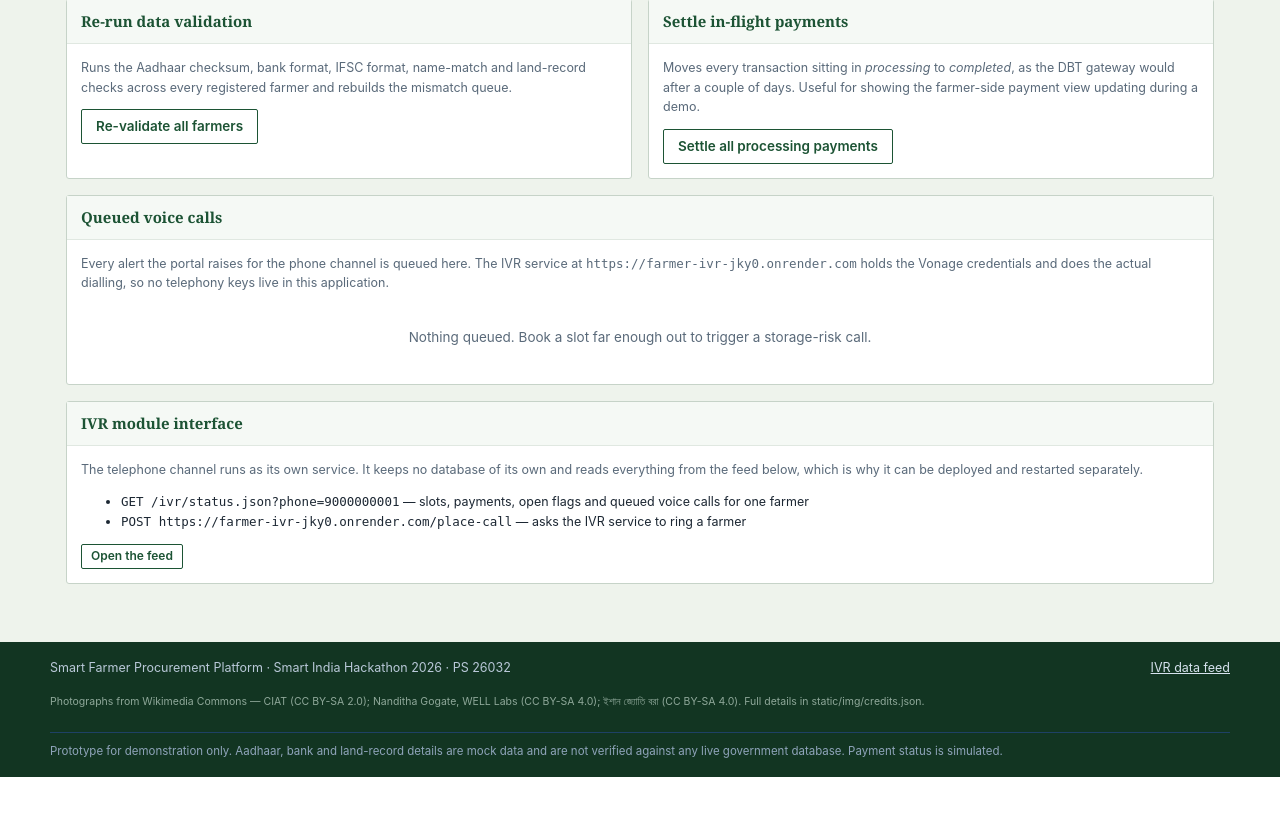
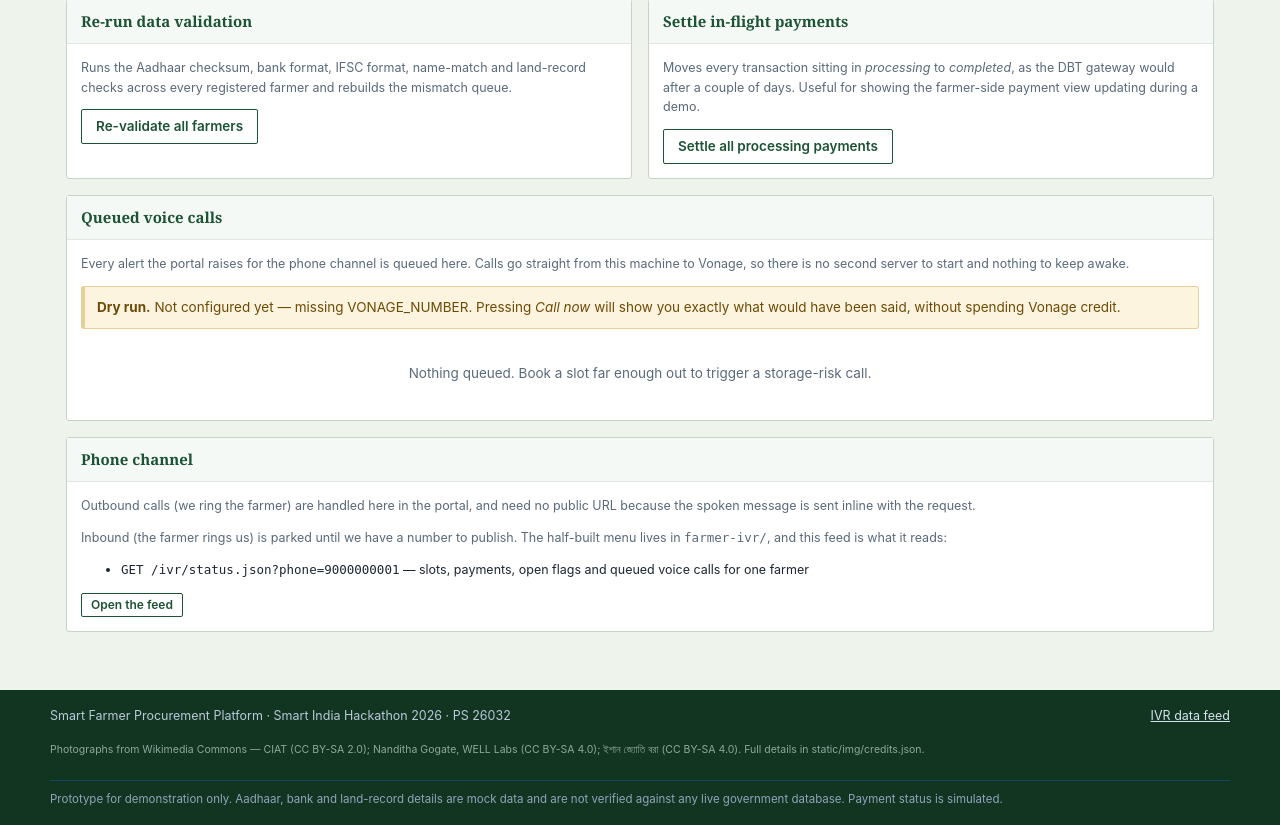
Before and after one commit to siddhulaheja-ctrl/farmer-procurement-platform, a Flask app: page /admin/demo in a window 1280 px wide. Shown: the part 639-1464 px from the top of the page. Before the commit the page ends 1416 px from the top, so only its background shows below. Run offline with Flask 3, Linux system fonts and the light colour scheme; the visitor is signed in with stand-in values (Sample User, id 1); data that the repository does not hold is empty.

Commit message:
outbound calls from the portal, no separate server needed

```diff
--- a/app.py
+++ b/app.py
@@ -20,6 +20,7 @@ from flask import (Flask, abort, flash, g, jsonify, redirect, render_template,
 import alerts as alerts_mod
 import core
 import db
+import voice
 import weather
 from core import BookingError
 from db import execute, query
@@ -29,8 +30,7 @@ from validation import unresolved_flags, validate_and_flag
 # hardcoded otp, shown on the login page
 DEMO_OTP = "123456"
 
-# The IVR service. It holds the vonage credentials, we just ask it to dial.
-IVR_URL = os.environ.get("IVR_URL", "https://farmer-ivr-jky0.onrender.com").rstrip("/")
+# Outbound calls go straight from here to vonage, no second server involved.
 
 
 # App factory
@@ -803,22 +803,10 @@ def register_routes(app):
                 if alert is None:
                     flash("That queued call no longer exists.", "error")
                 else:
-                    try:
-                        import requests
-                        r = requests.post(IVR_URL + "/place-call", timeout=25, json={
-                            "phone": alert["phone_number"],
-                            "message": alert["message"],
-                            "lang": "hi",
-                        })
-                        body = r.json() if r.headers.get("content-type", "").startswith("application/json") else {}
-                        if r.status_code == 200 and body.get("ok"):
-                            flash("Calling %s on %s now." % (alert["name"], alert["phone_number"]),
-                                  "success")
-                        else:
-                            flash("The IVR service refused the call: %s"
-                                  % (body.get("error") or r.text[:200]), "error")
-                    except Exception as e:
-                        flash("Could not reach the IVR service at %s (%s)." % (IVR_URL, e), "error")
+                    ok, detail = voice.place_call(alert["phone_number"], alert["message"], "hi")
+                    voice.log_call(alert["farmer_id"], alert["message"], ok, detail,
+                                   booking_id=alert["booking_id"])
+                    flash("%s - %s" % (alert["name"], detail), "success" if ok else "error")
             elif action == "check_weather":
                 district = request.form.get("district") or "Karnal"
                 fc, source = weather.get_forecast(district, 5)
@@ -826,11 +814,11 @@ def register_routes(app):
             return render_template("admin/demo.html", forced=weather.DEMO_FORCE_RISK["on"],
                                    districts=_districts(), result=result,
                                    owm=bool(weather.OWM_API_KEY),
-                                   queued_calls=_queued_calls(), ivr_url=IVR_URL)
+                                   queued_calls=_queued_calls(), voice=voice.status())
         return render_template("admin/demo.html", forced=weather.DEMO_FORCE_RISK["on"],
                                districts=_districts(), result=None,
                                owm=bool(weather.OWM_API_KEY),
-                               queued_calls=_queued_calls(), ivr_url=IVR_URL)
+                               queued_calls=_queued_calls(), voice=voice.status())
 
     @app.route("/admin/logout")
     def admin_logout():
@@ -899,7 +887,8 @@ def _queued_calls(limit=8):
     return query(
         "SELECT a.*, f.name, f.phone_number FROM alerts_log a"
         " JOIN farmers f ON f.id = a.farmer_id"
-        " WHERE a.channel = 'ivr' ORDER BY a.id DESC LIMIT ?", (limit,))
+        " WHERE a.channel = 'ivr' AND a.alert_type != 'voice_call'"
+        " ORDER BY a.id DESC LIMIT ?", (limit,))
 
 
 def _districts():
--- a/templates/admin/demo.html
+++ b/templates/admin/demo.html
@@ -120,10 +120,25 @@
   <h2>Queued voice calls</h2>
   <div class="card-body">
     <p class="small muted" style="margin-top:0">
-      Every alert the portal raises for the phone channel is queued here. The IVR service at
-      <code>{{ ivr_url }}</code> holds the Vonage credentials and does the actual dialling, so
-      no telephony keys live in this application.
+      Every alert the portal raises for the phone channel is queued here. Calls go straight from
+      this machine to Vonage, so there is no second server to start and nothing to keep awake.
     </p>
+    {% if voice.dry_run %}
+    <div class="notice warning" style="margin-bottom:12px">
+      <strong>Dry run.</strong>
+      {% if voice.forced_dry_run %}
+        VOICE_DRY_RUN is set, so calls are logged instead of dialled.
+      {% else %}
+        Not configured yet &mdash; missing {{ voice.missing|join(', ') }}. Pressing
+        <em>Call now</em> will show you exactly what would have been said, without
+        spending Vonage credit.
+      {% endif %}
+    </div>
+    {% else %}
+    <div class="notice success" style="margin-bottom:12px">
+      <strong>Live.</strong> Calls will really be placed, from {{ voice.from_number }}.
+    </div>
+    {% endif %}
     {% if queued_calls %}
     <div class="table-scroll">
       <table class="data">
@@ -154,16 +169,19 @@
 </div>
 
 <div class="card">
-  <h2>IVR module interface</h2>
+  <h2>Phone channel</h2>
   <div class="card-body">
     <p class="small muted" style="margin-top:0">
-      The telephone channel runs as its own service. It keeps no database of its own and reads
-      everything from the feed below, which is why it can be deployed and restarted separately.
+      Outbound calls (we ring the farmer) are handled here in the portal, and need no public
+      URL because the spoken message is sent inline with the request.
+    </p>
+    <p class="small muted">
+      Inbound (the farmer rings us) is parked until we have a number to publish. The half-built
+      menu lives in <code>farmer-ivr/</code>, and this feed is what it reads:
     </p>
     <ul class="small">
       <li><code>GET /ivr/status.json?phone=9000000001</code> &mdash; slots, payments, open flags and
         queued voice calls for one farmer</li>
-      <li><code>POST {{ ivr_url }}/place-call</code> &mdash; asks the IVR service to ring a farmer</li>
     </ul>
     <a class="btn small secondary" href="{{ url_for('ivr_status', phone='9000000001') }}">Open the feed</a>
   </div>
--- /dev/null
+++ b/voice.py
@@ -0,0 +1,108 @@
+"""Outbound calls through Vonage.
+
+We only do outbound for now - the portal rings the farmer. Farmers ringing us
+needs a number we can publish, so that is parked (see farmer-ivr/).
+
+The nice thing about outbound is that we send the whole message in the api
+request as an inline NCCO, so vonage never calls us back. No webhook, no public
+url, no server on render. Everything runs on localhost.
+
+Config, all optional:
+    VONAGE_APPLICATION_ID    from the vonage dashboard
+    VONAGE_NUMBER            our virtual number, used as the caller id
+    VONAGE_PRIVATE_KEY       the key itself (for hosting), or
+    VONAGE_PRIVATE_KEY_PATH  path to private.key (defaults to farmer-ivr/)
+    VOICE_DRY_RUN=1          pretend to dial, log instead. Turns itself on
+                             automatically when credentials are missing.
+"""
+
+import os
+from datetime import datetime
+
+HERE = os.path.dirname(os.path.abspath(__file__))
+
+# defaults to the application we already made in the vonage dashboard, so the
+# only thing that normally needs setting is the number
+APP_ID = os.environ.get("VONAGE_APPLICATION_ID",
+                        "fb926ccb-0da7-4d10-814f-9a3ae05428e3").strip()
+FROM_NUMBER = os.environ.get("VONAGE_NUMBER", "").strip()
+KEY_PATH = os.environ.get("VONAGE_PRIVATE_KEY_PATH",
+                          os.path.join(HERE, "farmer-ivr", "private.key"))
+
+VOICE = {"en": "en-IN", "hi": "hi-IN"}
+
+
+def _private_key():
+    key = os.environ.get("VONAGE_PRIVATE_KEY")
+    if key:
+        return key
+    if os.path.exists(KEY_PATH):
+        with open(KEY_PATH) as f:
+            return f.read()
+    return None
+
+
+def status():
+    """What's configured, so the demo page can show it honestly."""
+    key = _private_key()
+    missing = []
+    if not APP_ID:
+        missing.append("VONAGE_APPLICATION_ID")
+    if not FROM_NUMBER:
+        missing.append("VONAGE_NUMBER")
+    if not key:
+        missing.append("a private key")
+    forced = os.environ.get("VOICE_DRY_RUN", "").strip() in ("1", "true", "yes")
+    return {"ready": not missing, "missing": missing,
+            "dry_run": forced or bool(missing),
+            "forced_dry_run": forced,
+            "from_number": FROM_NUMBER, "key_path": KEY_PATH}
+
+
+def to_e164(phone):
+    digits = "".join(c for c in str(phone or "") if c.isdigit())
+    if len(digits) == 10:
+        digits = "91" + digits
+    return digits
+
+
+def place_call(phone, message, lang="hi"):
+    """Ring the farmer and read out `message`.
+
+    Returns (ok, detail). Never raises - a failed call should show up as a
+    message on the screen, not a 500 in the middle of a demo.
+    """
+    st = status()
+    number = to_e164(phone)
+    if not number:
+        return False, "No phone number on that record."
+
+    if st["dry_run"]:
+        why = ("VOICE_DRY_RUN is set" if st["forced_dry_run"]
+               else "not configured yet: missing " + ", ".join(st["missing"]))
+        print("[voice] DRY RUN (%s) -> would call +%s in %s:\n         %s"
+              % (why, number, VOICE.get(lang, "hi-IN"), message))
+        return True, ("Dry run (%s). Would have called +%s and said: %s" % (why, number, message))
+
+    try:
+        from vonage import Auth, Vonage
+        from vonage_voice import CreateCallRequest, Phone, Talk, ToPhone
+
+        client = Vonage(Auth(application_id=APP_ID, private_key=_private_key()))
+        response = client.voice.create_call(CreateCallRequest(
+            to=[ToPhone(number=number)],
+            from_=Phone(number=FROM_NUMBER),
+            ncco=[Talk(text=message, language=VOICE.get(lang, "hi-IN"))],
+        ))
+        return True, "Calling +%s now (%s)" % (number, response)
+    except Exception as e:
+        return False, "Vonage refused the call: %s" % e
+
+
+def log_call(farmer_id, message, ok, detail, booking_id=None):
+    """Record what happened so there is a trail on the alerts page."""
+    from alerts import raise_alert
+    prefix = "Call placed" if ok else "Call failed"
+    raise_alert(farmer_id, "voice_call", "ivr",
+                "%s at %s. %s" % (prefix, datetime.now().strftime("%H:%M"), detail),
+                booking_id=booking_id)
```
Also changed, not shown: README.md.
